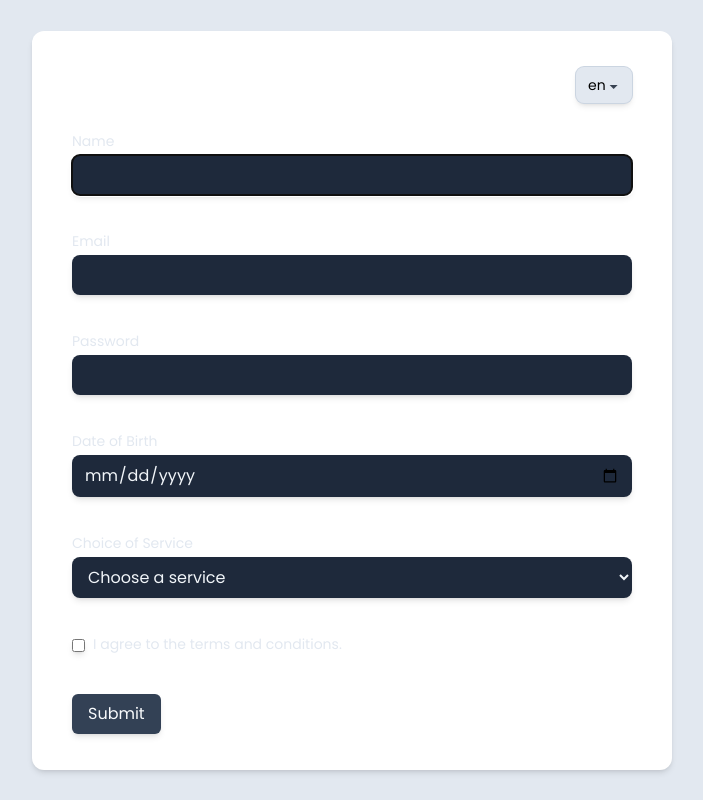
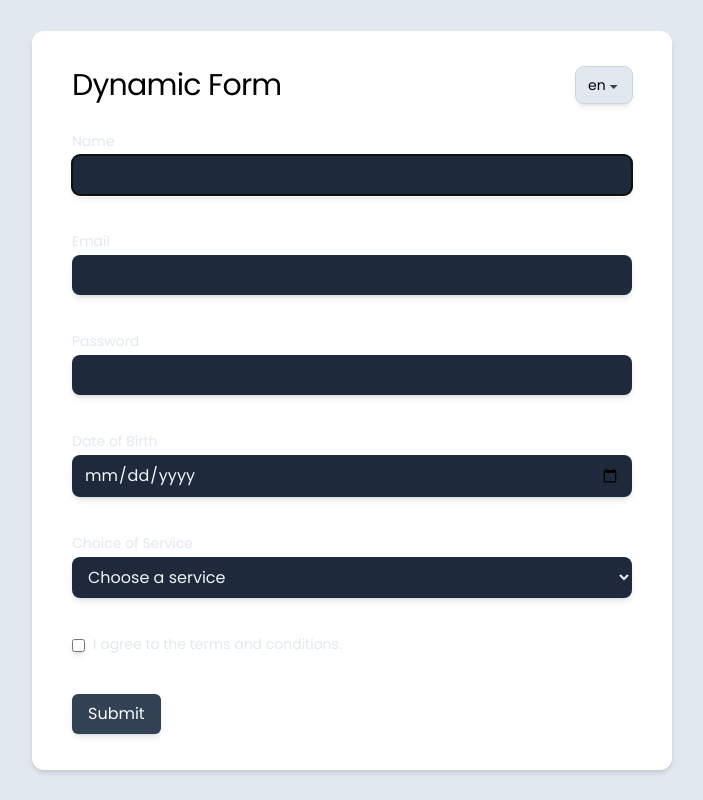
Before and after one commit to greengem/vue-form-whg, a Vue app: page / in a window 1280 px wide. Shown: the whole page, without its empty margins (288-991 px from the left). Built offline with nearby package versions, Linux system fonts and the light colour scheme; some icons are missing.

Commit message:
Updated HomeView route to use new FormHeader Slot

```diff
--- a/src/views/HomeView.vue
+++ b/src/views/HomeView.vue
@@ -6,7 +6,7 @@ import FormComponent from '@/components/form/FormComponent.vue'
 
 <template>
   <FormWrapper>
-    <FormHeader />
+    <FormHeader>{{ $t('form.formTitle') }}</FormHeader>
     <FormComponent />
   </FormWrapper>
 </template>
```
